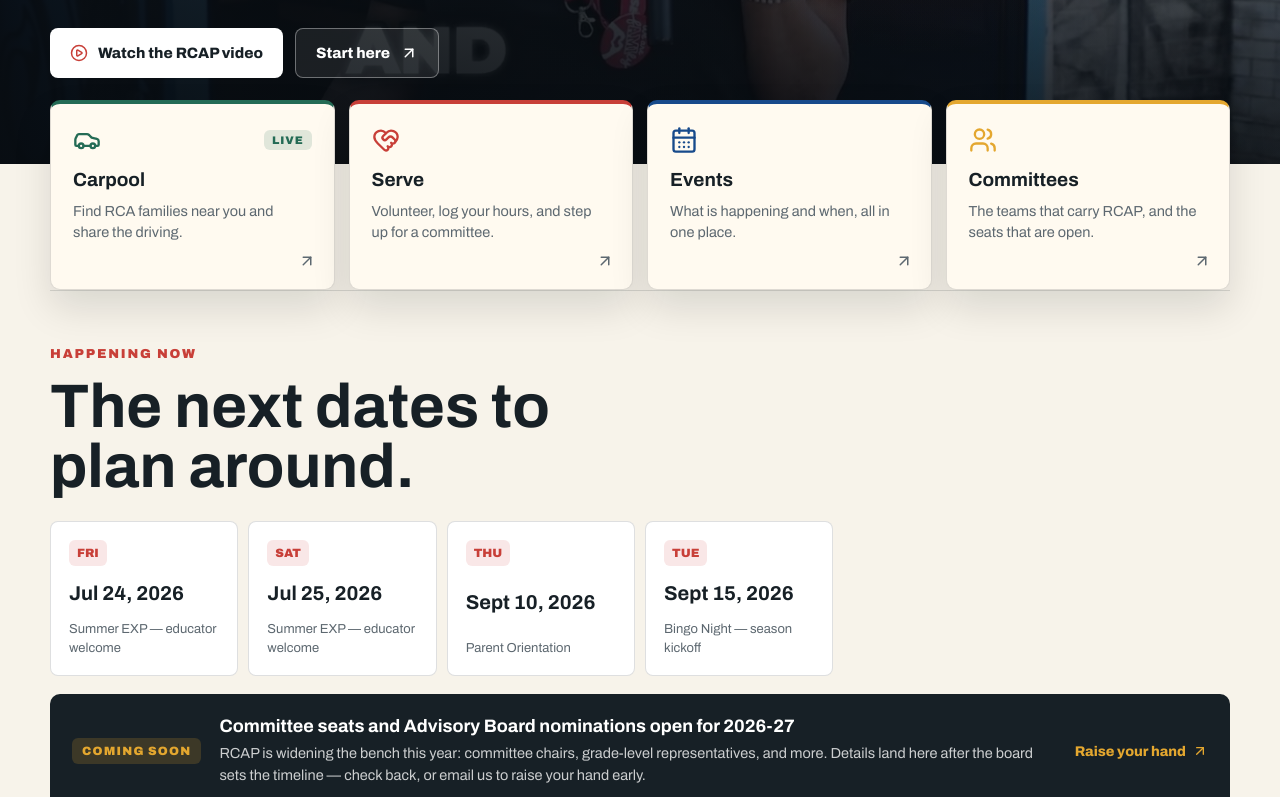
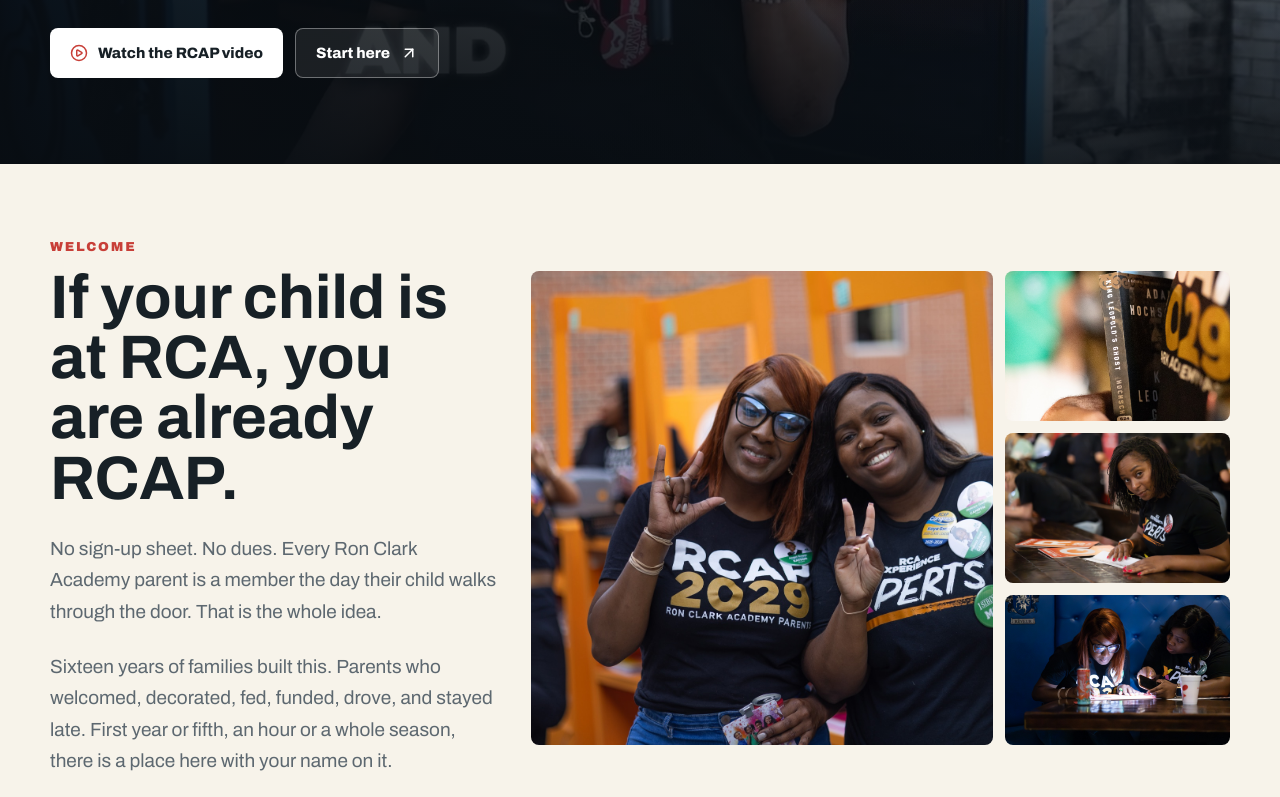
Before and after one commit to mosejames/wearercap.org, a React (Vite) app: page / in a window 1280 px wide. Shown: the part 540-1337 px from the top of the page. Built offline with nearby package versions, Linux system fonts and the light colour scheme.

Commit message:
Homepage: reorder around what a first-time parent needs, drop the doors row

```diff
--- a/src/main.jsx
+++ b/src/main.jsx
@@ -2,11 +2,11 @@ import React from 'react';
 import { createRoot } from 'react-dom/client';
 import {
   ArrowUpRight,
-  CalendarDays,
   Camera,
   Car,
   Clock,
   HeartHandshake,
+  Instagram,
   Lightbulb,
   Mail,
   Megaphone,
@@ -26,6 +26,12 @@ const COMING_SOON = false;
 
 const contactEmail = 'hello@wearercap.org';
 const contactHref = `mailto:${contactEmail}`;
+// Social — set a URL to turn the link on in the footer. Left null until the
+// account is confirmed: the archive shows a private @RCAParents from 2023, and
+// a wrong or private link is worse than no link.
+const socials = [
+  { icon: Instagram, label: 'Instagram', href: null },
+];
 const volunteerHref = 'https://www.signupgenius.com/go/60B0949A4AB29A2F94-rcaexp2#/';
 const hoursHref = 'https://www.trackitforward.com/site/the-ron-clark-academy';
 const youtubeEmbedUrl = 'https://www.youtube.com/embed/6UA9ZZjm66c?rel=0&modestbranding=1';
@@ -41,67 +47,26 @@ const heroPoster = '/images/rcap-video-hero.jpg';
 // Happening now — the next few real dates families can plan around.
 // Keep this list SHORT (2-4 items) and CURRENT: delete dates once they pass.
 const upcomingEvents = [
-  { weekday: 'Fri', date: 'Jul 24, 2026', label: 'Summer EXP — educator welcome' },
-  { weekday: 'Sat', date: 'Jul 25, 2026', label: 'Summer EXP — educator welcome' },
-  // PLACEHOLDER — confirm after the July 24 board meeting (Agenda Item E
-  // sets the year's meeting calendar; September dates below are from the
-  // school calendar and should be confirmed before the gate comes off):
-  { weekday: 'Thu', date: 'Sept 10, 2026', label: 'Parent Orientation' },
-  { weekday: 'Tue', date: 'Sept 15, 2026', label: 'Bingo Night — season kickoff' },
+  { weekday: 'Thu', date: 'Sept 10, 2026', label: 'Parent Orientation Day, 8am to 3pm' },
+  { weekday: 'Tue', date: 'Sept 15, 2026', label: 'Bingo Night, games at 5:30pm' },
+  { weekday: 'Thu', date: 'Sept 17, 2026', label: 'Open House' },
+  { weekday: 'Tue', date: 'Sept 29, 2026', label: 'Picture Day' },
 ];
 
 // The single most time-sensitive ask. One item, not a list — if everything
 // is urgent, nothing is. Set to null to hide the banner entirely.
 const openCall = {
-  label: 'Coming soon',
-  title: 'Committee seats and Advisory Board nominations open for 2026-27',
+  label: 'Open now',
+  title: 'Committee sign-ups are open for 2026-27',
   body:
-    'RCAP is widening the bench this year: committee chairs, grade-level ' +
-    'representatives, and more. Details land here after the board sets the ' +
-    'timeline — check back, or email us to raise your hand early.',
-  href: contactHref,
-  linkLabel: 'Raise your hand',
+    'Tell us what you are into and see which of the nine committees fits. ' +
+    'Join a team, or raise your hand to chair one.',
+  href: '/committee-interest/',
+  linkLabel: 'Find your place',
 };
 
 /* ---------------------------- end edit zone --------------------------- */
 
-// The doors — the four main things a family comes here to do. These are the
-// site's top-level sections; each will grow into its own page as it firms up.
-const doors = [
-  {
-    variant: 'carpool',
-    icon: Car,
-    title: 'Carpool',
-    body: 'Find RCA families near you and share the driving.',
-    href: '/carpool/',
-    badge: 'Live',
-    external: false,
-  },
-  {
-    variant: 'serve',
-    icon: HeartHandshake,
-    title: 'Serve',
-    body: 'Volunteer, log your hours, and step up for a committee.',
-    href: '#serve',
-    external: false,
-  },
-  {
-    variant: 'events',
-    icon: CalendarDays,
-    title: 'Events',
-    body: 'What is happening and when, all in one place.',
-    href: '#events',
-    external: false,
-  },
-  {
-    variant: 'committees',
-    icon: Users,
-    title: 'Committees',
-    body: 'The teams that carry RCAP, and the seats that are open.',
-    href: '#committees',
-    external: false,
-  },
-];
 
 // Tools — the apps RCAP has actually built and shipped. Each one lives under
 // wearercap.org as its own page. Add a row here when a new one goes live; the
@@ -315,7 +280,7 @@ function App() {
               <PlayCircle size={18} aria-hidden="true" />
               Watch the RCAP video
             </button>
-            <a className="button secondary" href="#doors">
+            <a className="button secondary" href="#welcome">
               Start here
               <ArrowUpRight size={18} aria-hidden="true" />
             </a>
@@ -323,24 +288,53 @@ function App() {
         </div>
       </section>
 
-      {/* The doors — route people, don't explain everything. */}
-      <section id="doors" className="doors" aria-label="Where do you want to go?">
-        {doors.map(({ variant, icon: Icon, title, body, href, badge }) => (
-          <a className={`door-card ${variant}`} key={title} href={href}>
-            <div className="door-top">
-              <Icon size={28} aria-hidden="true" />
-              {badge ? <span className="door-badge">{badge}</span> : null}
-            </div>
-            <h3>{title}</h3>
-            <p>{body}</p>
-            <span className="door-go" aria-hidden="true">
-              <ArrowUpRight size={18} />
-            </span>
-          </a>
-        ))}
+      {/* Welcome — the first thing after the video, on purpose. Someone landing
+          here for the first time should learn one thing before anything else:
+          they are already in. Everything below is the how. */}
+      <section id="welcome" className="community-feature">
+        <div className="community-copy">
+          <p className="section-label">Welcome</p>
+          <h2>If your child is at RCA, you are already RCAP.</h2>
+          <p>
+            No sign-up sheet. No dues. Every Ron Clark Academy parent is a
+            member the day their child walks through the door. That is the
+            whole idea.
+          </p>
+          <p>
+            Sixteen years of families built this. Parents who welcomed,
+            decorated, fed, funded, drove, and stayed late. First year or
+            fifth, an hour or a whole season, there is a place here with your
+            name on it.
+          </p>
+        </div>
+
+        <div className="photo-mosaic" aria-label="RCAP parents and students">
+          <img
+            className="photo-large"
+            src="/images/rcap-community-smiles.jpg"
+            alt="RCAP parents smiling together"
+          />
+          <img
+            className="photo-small"
+            src="/images/rcap-hero-students.jpg"
+            alt="Ron Clark Academy students standing together"
+          />
+          <img
+            className="photo-small"
+            src="/images/rcap-hero-volunteer.jpg"
+            alt="RCAP volunteer welcoming families"
+          />
+          <img
+            className="photo-small"
+            src="/images/rcap-volunteer-hours.jpg"
+            alt="RCAP volunteers reviewing materials together"
+          />
+        </div>
       </section>
 
-      {/* Happening now — short, current, dated. The part that must never rot. */}
+      {/* Happening now — short, current, dated. The part that must never rot.
+          Dates come off the RCA 2026-2027 calendar; delete them once they
+          pass and pull the next few forward. */}
       <section id="events" className="content-section events-section">
         <div className="section-heading">
           <p className="section-label">Happening Now</p>
@@ -377,7 +371,7 @@ function App() {
           <p className="section-label">Serve</p>
           <h2>Step up in the way that fits.</h2>
           <p>
-            Give an hour, give a season, or put a name forward — including your
+            Give an hour, give a season, or put a name forward, including your
             own. It all counts, and it all starts here.
           </p>
         </div>
@@ -403,6 +397,32 @@ function App() {
         </div>
       </section>
 
+      {/* Committees — follows Serve because "what are the teams?" is the next
+          question a parent asks. Descriptions stay evergreen; the sign-up
+          carries the year-specific detail. */}
+      <section id="committees" className="content-section committees-section">
+        <div className="section-heading">
+          <p className="section-label">Committees</p>
+          <h2>The teams that carry RCAP.</h2>
+          <p>
+            Sixteen years of traditions run through these committees. Every one
+            of them is open to any RCA parent.
+          </p>
+        </div>
+        <div className="committee-grid" aria-label="RCAP standing committees">
+          {committees.map(({ title, body }) => (
+            <article className="committee-card" key={title}>
+              <h3>{title}</h3>
+              <p>{body}</p>
+            </article>
+          ))}
+        </div>
+        <a className="section-cta" href="/committee-interest/">
+          See all nine committees and raise your hand
+          <ArrowUpRight size={18} aria-hidden="true" />
+        </a>
+      </section>
+
       {/* Tools — everything RCAP has built for families, rendered from the
           `tools` list above. Each card is a whole-card link; Wish I Knew
           carries a second link to its reader on top of that. */}
@@ -420,7 +440,7 @@ function App() {
             <article className={`tool-card ${variant}`} key={title}>
               <div className="tool-top">
                 <Icon size={26} aria-hidden="true" />
-                {badge ? <span className="door-badge">{badge}</span> : null}
+                {badge ? <span className="tool-badge">{badge}</span> : null}
               </div>
               <h3>
                 <a href={href}>{title}</a>
@@ -444,65 +464,7 @@ function App() {
         </nav>
       </section>
 
-      {/* Committees — the recruitment surface. Chairs/open seats added after
-          the board confirms them; descriptions stay evergreen. */}
-      <section id="committees" className="content-section committees-section">
-        <div className="section-heading">
-          <p className="section-label">Committees</p>
-          <h2>The teams that carry RCAP.</h2>
-          <p>
-            Sixteen years of traditions run through these committees. Chairs and
-            open seats for 2026-27 will be posted here as the board confirms
-            them.
-          </p>
-        </div>
-        <div className="committee-grid" aria-label="RCAP standing committees">
-          {committees.map(({ title, body }) => (
-            <article className="committee-card" key={title}>
-              <h3>{title}</h3>
-              <p>{body}</p>
-            </article>
-          ))}
-        </div>
-      </section>
-
-      {/* Who we are — short; the fuller story gets its own page later. */}
-      <section id="community" className="community-feature">
-        <div className="community-copy">
-          <p className="section-label">Who We Are</p>
-          <h2>Parents showing up for RCA, our kids, and each other.</h2>
-          <p>
-            We Are RCAP is the parent community of Ron Clark Academy — sixteen
-            years of families welcoming, building, decorating, feeding, funding,
-            and cheering. Every RCA parent is a member. That includes you.
-          </p>
-        </div>
-
-        <div className="photo-mosaic" aria-label="RCAP parents and students">
-          <img
-            className="photo-large"
-            src="/images/rcap-community-smiles.jpg"
-            alt="RCAP parents smiling together"
-          />
-          <img
-            className="photo-small"
-            src="/images/rcap-hero-students.jpg"
-            alt="Ron Clark Academy students standing together"
-          />
-          <img
-            className="photo-small"
-            src="/images/rcap-hero-volunteer.jpg"
-            alt="RCAP volunteer welcoming families"
-          />
-          <img
-            className="photo-small"
-            src="/images/rcap-volunteer-hours.jpg"
-            alt="RCAP volunteers reviewing materials together"
-          />
-        </div>
-      </section>
-
-      {/* Footer — contact now; member sign-in joins when the member area ships. */}
+      {/* Footer — contact, social, and the whole map of the site. */}
       <section className="closing">
         <p className="section-label">We Are RCAP</p>
         <h2>Connected families make the community stronger.</h2>
@@ -510,11 +472,24 @@ function App() {
           Questions, corrections, ideas, and ways to help are welcome. Email{' '}
           <a href={contactHref}>{contactEmail}</a>.
         </p>
+        {socials.some((s) => s.href) ? (
+          <nav className="footer-socials" aria-label="RCAP on social">
+            {socials
+              .filter((s) => s.href)
+              .map(({ icon: Icon, label, href }) => (
+                <a key={label} href={href} target="_blank" rel="noopener noreferrer">
+                  <Icon size={18} aria-hidden="true" />
+                  {label}
+                </a>
+              ))}
+          </nav>
+        ) : null}
         <nav className="footer-map" aria-label="Site sections">
+          <a href="#welcome">Who We Are</a>
           <a href="#events">Events</a>
           <a href="#serve">Serve</a>
+          <a href="#committees">Committees</a>
           <a href="#tools">Tools</a>
-          <a href="#committees">Committees</a>
           <a href="/uniform-exchange/">Uniform Exchange</a>
           <a href="/carpool/">Carpool</a>
           <a href="/committee-interest/">Find Your Place</a>
--- a/src/styles.css
+++ b/src/styles.css
@@ -1182,48 +1182,9 @@ button {
    Doors — the four top-level destinations, pulled up over the hero base.
    Same card language as quick-link, scaled to four and given a color edge. */
 
-.doors {
-  width: min(1180px, calc(100% - 40px));
-  margin: -64px auto 0;
-  position: relative;
-  z-index: 3;
-  display: grid;
-  grid-template-columns: repeat(4, minmax(0, 1fr));
-  gap: 14px;
-}
-
-.door-card {
-  position: relative;
-  display: grid;
-  align-content: start;
-  gap: 10px;
-  /* extra bottom padding reserves the corner the .door-go arrow sits in, so
-     a two-line description never runs underneath it */
-  padding: 22px 22px 46px;
-  background: var(--surface);
-  border: 1px solid var(--line);
-  border-top: 4px solid var(--blue);
-  border-radius: 10px;
-  box-shadow: var(--shadow);
-  transition: transform 0.18s ease, box-shadow 0.18s ease;
-}
-
-.door-card:hover {
-  transform: translateY(-3px);
-  box-shadow: 0 22px 46px rgba(8, 13, 18, 0.18);
-}
-
-.door-top {
-  display: flex;
-  align-items: center;
-  justify-content: space-between;
-}
-
-.door-card > .door-top svg {
-  color: var(--blue);
-}
-
-.door-badge {
+/* Badge — the small "Live"/"New" pill on a tool card. */
+
+.tool-badge {
   padding: 4px 8px;
   border-radius: 6px;
   background: rgba(36, 107, 85, 0.14);
@@ -1232,55 +1193,6 @@ button {
   font-weight: 900;
   letter-spacing: 0.08em;
   text-transform: uppercase;
-}
-
-.door-card h3 {
-  margin: 6px 0 0;
-  font-size: 19px;
-  line-height: 1.1;
-}
-
-.door-card p {
-  margin: 0;
-  color: var(--muted);
-  font-size: 14.5px;
-  line-height: 1.45;
-}
-
-.door-go {
-  position: absolute;
-  right: 18px;
-  bottom: 16px;
-  color: var(--muted);
-  transition: transform 0.18s ease;
-}
-
-.door-card:hover .door-go {
-  transform: translate(2px, -2px);
-}
-
-.door-card.carpool {
-  border-top-color: var(--green);
-}
-
-.door-card.carpool > .door-top svg {
-  color: var(--green);
-}
-
-.door-card.serve {
-  border-top-color: var(--red);
-}
-
-.door-card.serve > .door-top svg {
-  color: var(--red);
-}
-
-.door-card.committees {
-  border-top-color: var(--gold);
-}
-
-.door-card.committees > .door-top svg {
-  color: var(--gold);
 }
 
 /* Open call — the single most time-sensitive ask, under Happening Now. */
@@ -1392,13 +1304,6 @@ button {
 }
 
 @media (max-width: 860px) {
-  .doors {
-    width: calc(100% - 28px);
-    grid-template-columns: 1fr 1fr;
-    margin-top: -40px;
-    gap: 10px;
-  }
-
   .committee-grid {
     grid-template-columns: 1fr;
   }
@@ -1410,14 +1315,10 @@ button {
   }
 }
 
-@media (max-width: 520px) {
-  .doors {
-    grid-template-columns: 1fr;
-  }
-}
+
 
 /* Tools — the apps built under wearercap.org. Card look is lifted from
-   .door-card on purpose so the two grids read as one system. The whole card is
+   the card pattern this page has always used. The whole card is
    the link via a stretched ::after; the one secondary link (Wish I Knew's
    reader) sits above it on z-index. */
 
@@ -1581,3 +1482,44 @@ button {
     grid-template-columns: 1fr;
   }
 }
+
+/* Section CTA — the one link that carries a section on to its own page.
+   Committees uses it to hand off to Find Your Place. */
+
+.section-cta {
+  display: inline-flex;
+  align-items: center;
+  gap: 8px;
+  margin-top: 22px;
+  padding: 13px 20px;
+  background: var(--ink);
+  color: var(--white);
+  border-radius: 8px;
+  font-size: 15px;
+  font-weight: 800;
+  transition: transform 0.18s ease, background 0.18s ease;
+}
+
+.section-cta:hover {
+  transform: translateY(-2px);
+  background: var(--blue);
+}
+
+/* Footer social — renders only when a URL is actually set (see `socials` in
+   main.jsx), so an unconfirmed account never ships as a live link. */
+
+.footer-socials {
+  display: flex;
+  flex-wrap: wrap;
+  gap: 10px 18px;
+  margin-top: 22px;
+}
+
+.footer-socials a {
+  display: inline-flex;
+  align-items: center;
+  gap: 7px;
+  font-size: 15px;
+  font-weight: 800;
+  color: var(--blue);
+}
```
